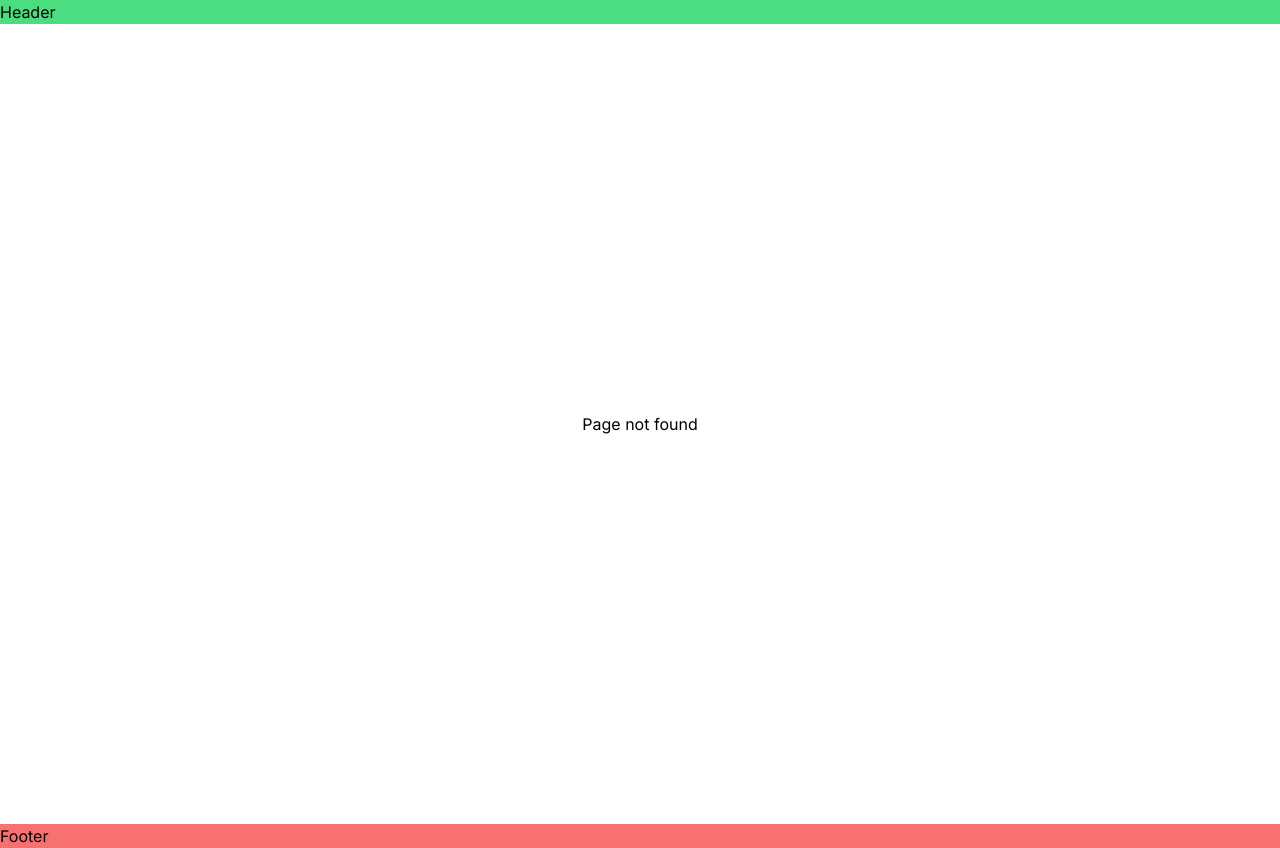
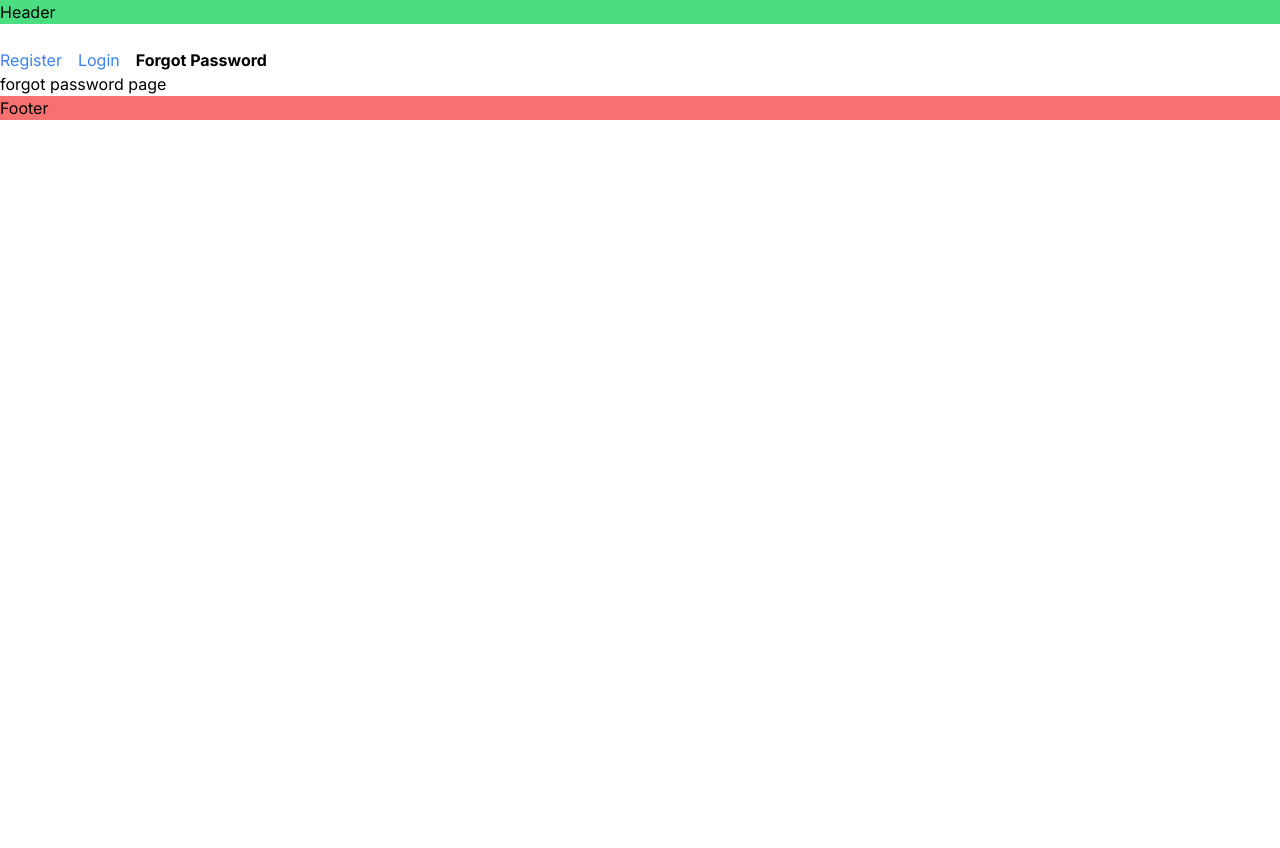
Before and after one commit to aleksandresher/next-course, a Next.js app: page /forgot-password in a window 1280 px wide. Before the commit this address had no page. After the commit the page ends 800 px from the top, so only its background shows below. Built offline with nearby package versions, Linux system fonts and the light colour scheme.

Commit message:
navigation/active-link

```diff
--- /dev/null
+++ b/app/(auth)/forgot-password/page.tsx
@@ -0,0 +1,7 @@
+import React from "react";
+
+const ForgotPassword = () => {
+  return <div> forgot password page</div>;
+};
+
+export default ForgotPassword;
--- /dev/null
+++ b/app/(auth)/layout.tsx
@@ -0,0 +1,44 @@
+"use client";
+
+import Link from "next/link";
+
+import { usePathname } from "next/navigation";
+import { useState } from "react";
+
+const navLinks = [
+  { name: "Register", href: "/register" },
+  { name: "Login", href: "/login" },
+  { name: "Forgot Password", href: "/forgot-password" },
+];
+
+export default function AuthLayout({
+  children,
+}: {
+  children: React.ReactNode;
+}) {
+  const pathname = usePathname();
+  console.log(pathname);
+  const [input, setInput] = useState("");
+
+  return (
+    <div>
+      <div>
+        <input value={input} onChange={(e) => setInput(e.target.value)} />
+      </div>
+      {navLinks.map((link) => {
+        const isActive = pathname.startsWith(link.href);
+
+        return (
+          <Link
+            className={isActive ? "font-bold mr-4" : "text-blue-500 mr-4"}
+            href={link.href}
+            key={link.name}
+          >
+            {link.name}
+          </Link>
+        );
+      })}
+      {children}
+    </div>
+  );
+}
--- /dev/null
+++ b/app/(auth)/login/page.tsx
@@ -0,0 +1,7 @@
+import React from "react";
+
+const LoginPage = () => {
+  return <div> Login page</div>;
+};
+
+export default LoginPage;
--- /dev/null
+++ b/app/(auth)/register/page.tsx
@@ -0,0 +1,7 @@
+import React from "react";
+
+const RegisterPage = () => {
+  return <div> Register page</div>;
+};
+
+export default RegisterPage;
--- a/app/globals.css
+++ b/app/globals.css
@@ -1,17 +1,3 @@
 @tailwind base;
 @tailwind components;
 @tailwind utilities;
-
-:root {
-  --foreground-rgb: 0, 0, 0;
-  --background-start-rgb: 214, 219, 220;
-  --background-end-rgb: 255, 255, 255;
-}
-
-@media (prefers-color-scheme: dark) {
-  :root {
-    --foreground-rgb: 255, 255, 255;
-    --background-start-rgb: 0, 0, 0;
-    --background-end-rgb: 0, 0, 0;
-  }
-}
--- a/app/page.tsx
+++ b/app/page.tsx
@@ -1,7 +1,11 @@
+import Link from "next/link";
+
 export default function Home() {
   return (
     <>
-      <h1>Hello</h1>
+      <h1>Hello Home</h1>
+      <Link href="/blog">Blog</Link>
+      <Link href="/products">Products</Link>
     </>
   );
 }
--- a/app/products/page.tsx
+++ b/app/products/page.tsx
@@ -4,11 +4,20 @@ import Link from "next/link";
 const ProductList = () => {
   return (
     <>
+      <Link href="/">Home</Link>
       <h1>Product List</h1>
       <ul>
-        <li>Product 1</li>
-        <li>Product 2</li>
-        <li>Product 3</li>
+        <li>
+          <Link href="products/1">Product 1</Link>
+        </li>
+        <li>
+          <Link href="products/2">Product 2</Link>
+        </li>
+        <li>
+          <Link href="products/3" replace>
+            Product 3
+          </Link>
+        </li>
       </ul>
     </>
   );
```
